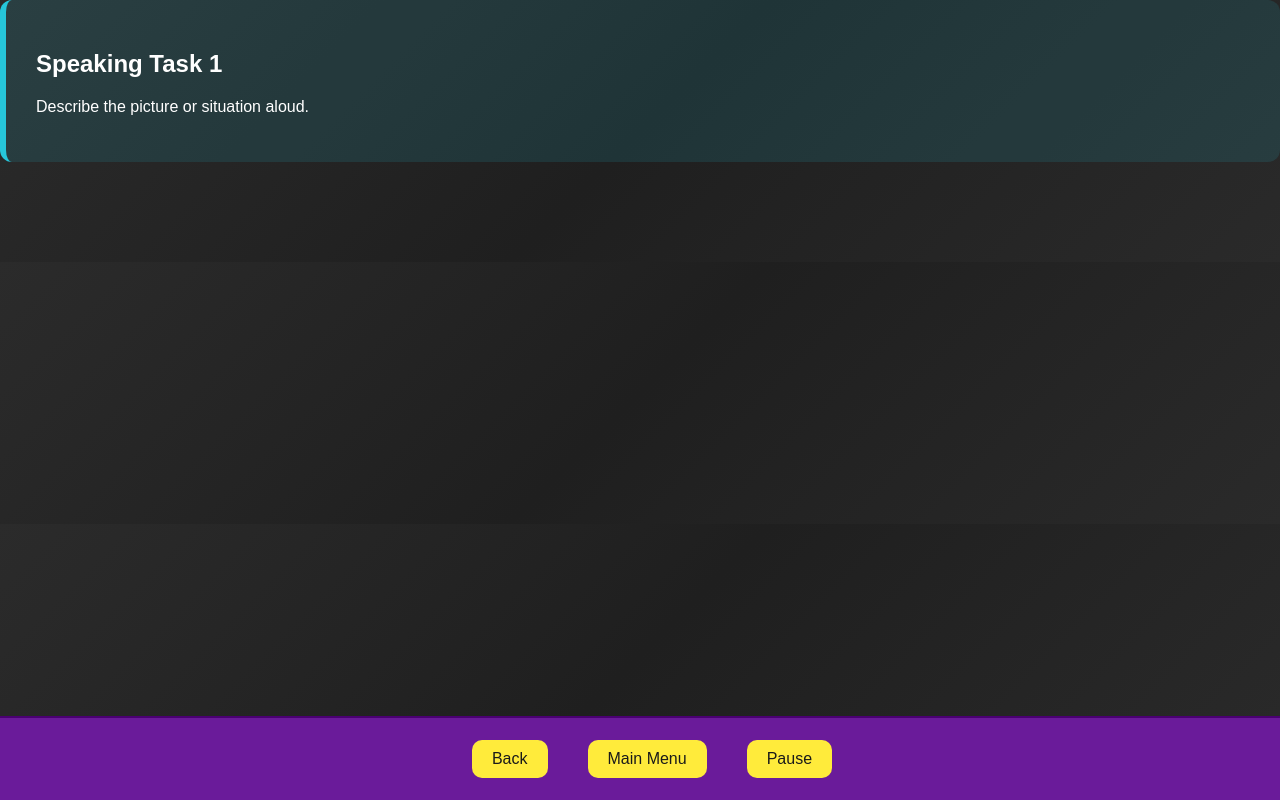
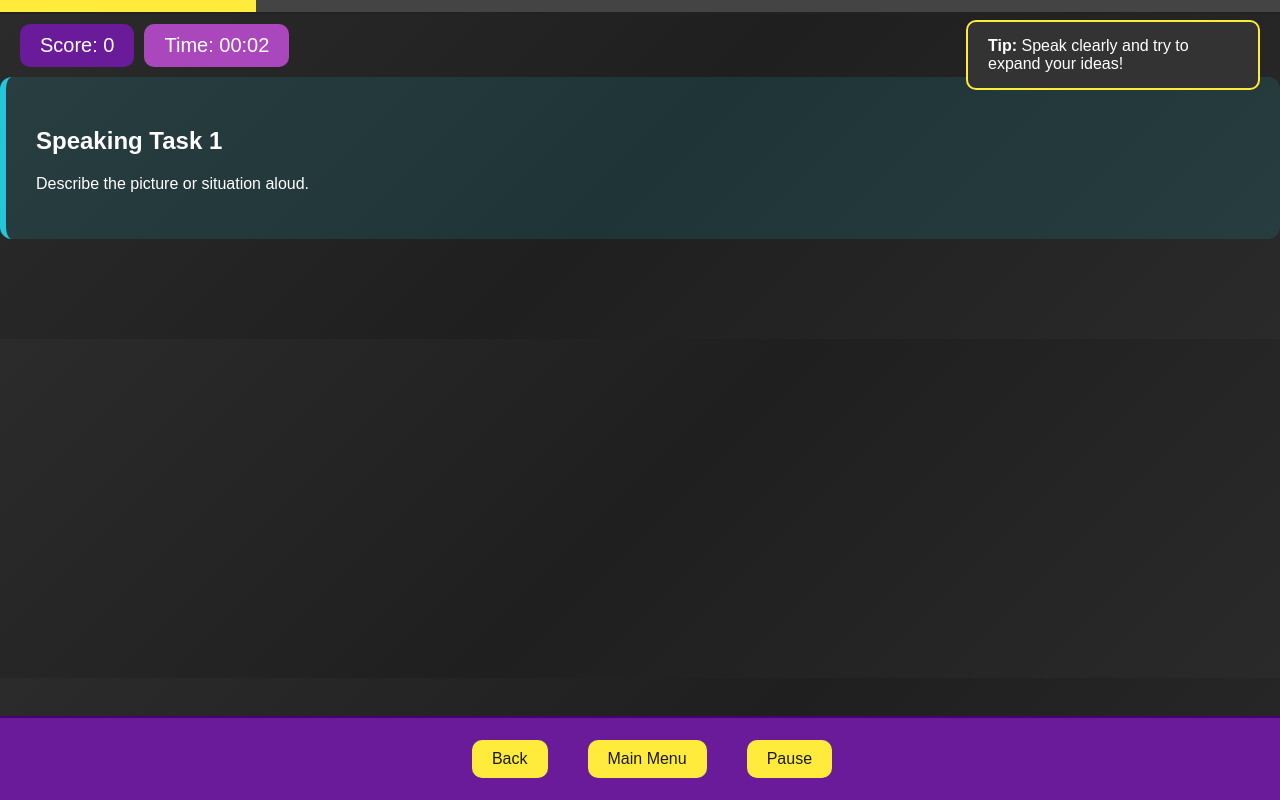
Before and after one commit to LAULAUtonton/GAMIFICATION, a plain HTML site: page stations/speaking.html in a window 1280 px wide. Both pictures are taken after a click on the button "Speaking Task 1". Drawn offline with Linux system fonts and the light colour scheme.

Commit message:
Update speaking.html

```diff
--- a/stations/speaking.html
+++ b/stations/speaking.html
@@ -16,45 +16,14 @@
 }
 
 /* UNIVERSAL ACTIVITY COLORS */
-.ordering-theme {
-    background: #00B0FF20;
-    border-left: 6px solid #00B0FF;
-}
-
-.matching-theme {
-    background: #AB47BC20;
-    border-left: 6px solid #AB47BC;
-}
-
-.trivia-theme {
-    background: #4CAF5020;
-    border-left: 6px solid #4CAF50;
-}
-
-.fill-theme {
-    background: #EF535020;
-    border-left: 6px solid #EF5350;
-}
-
-.builder-theme {
-    background: #FDD83520;
-    border-left: 6px solid #FDD835;
-}
-
-.listen-theme {
-    background: #FFA72620;
-    border-left: 6px solid #FFA726;
-}
-
-.read-theme {
-    background: #5C6BC020;
-    border-left: 6px solid #5C6BC0;
-}
-
-.speak-theme {
-    background: #26C6DA20;
-    border-left: 6px solid #26C6DA;
-}
+.ordering-theme { background: #00B0FF20; border-left: 6px solid #00B0FF; }
+.matching-theme { background: #AB47BC20; border-left: 6px solid #AB47BC; }
+.trivia-theme { background: #4CAF5020; border-left: 6px solid #4CAF50; }
+.fill-theme { background: #EF535020; border-left: 6px solid #EF5350; }
+.builder-theme { background: #FDD83520; border-left: 6px solid #FDD835; }
+.listen-theme { background: #FFA72620; border-left: 6px solid #FFA726; }
+.read-theme { background: #5C6BC020; border-left: 6px solid #5C6BC0; }
+.speak-theme { background: #26C6DA20; border-left: 6px solid #26C6DA; }
 
 /* FIXED BOTTOM BAR — PURPLE */
 .fixed-bar {
@@ -82,11 +51,7 @@
     cursor: pointer;
     font-size: 16px;
 }
-
-.bar-btn:hover {
-    background: #FBC02D;
-    color: black;
-}
+.bar-btn:hover { background: #FBC02D; color: black; }
 
 /* GENERAL LAYOUT */
 .screen {
@@ -94,15 +59,11 @@
     padding: 30px;
     margin-bottom: 100px;
     border-radius: 12px;
-    color: white;
 }
-
 #main {
     padding: 30px;
     margin-bottom: 100px;
-    color: white;
 }
-
 button {
     padding: 12px 20px;
     margin: 10px;
@@ -113,16 +74,84 @@
     font-size: 18px;
     color: black;
 }
+button:hover { background: #0288D1; color: white; }
 
-button:hover {
-    background: #0288D1;
+/* ========================= */
+/* UNIVERSAL HUD CSS */
+/* ========================= */
+
+#progress-container {
+    width: 100%;
+    height: 12px;
+    background: #444;
+    border-bottom: 2px solid #222;
+}
+#progress-bar {
+    width: 0%;
+    height: 100%;
+    background: #FFEB3B;
+    transition: width 0.4s ease;
+}
+
+#hud-row {
+    display: flex;
+    gap: 10px;
+    padding: 10px 20px;
+}
+
+#score-box {
+    padding: 10px 20px;
+    font-size: 20px;
+    background: #6A1B9A;
+    border-radius: 10px;
+}
+
+#timer-box {
+    padding: 10px 20px;
+    font-size: 20px;
+    background: #AB47BC;
+    border-radius: 10px;
+}
+
+#tip-box {
+    position: fixed;
+    top: 20px;
+    right: 20px;
+    background: #333;
+    padding: 15px 20px;
+    border-radius: 10px;
+    border: 2px solid #FFEB3B;
+    font-size: 16px;
+    max-width: 250px;
     color: white;
+    z-index: 9999;
 }
 
 </style>
 </head>
 
 <body>
+
+<!-- ========================= -->
+<!-- UNIVERSAL HUD BLOCK -->
+<!-- ========================= -->
+
+<div id="progress-container">
+    <div id="progress-bar"></div>
+</div>
+
+<div id="hud-row">
+    <div id="score-box">Score: <span id="score">0</span></div>
+    <div id="timer-box">Time: <span id="timer">00:00</span></div>
+</div>
+
+<div id="tip-box">
+    <strong>Tip:</strong> <span id="tip-text">Choose a speaking task to begin!</span>
+</div>
+
+<!-- ========================= -->
+<!-- END HUD BLOCK -->
+<!-- ========================= -->
 
 <!-- FIXED BOTTOM BAR -->
 <div class="fixed-bar">
@@ -159,14 +188,59 @@
 
 <script>
 
+/* SCREEN NAVIGATION */
 function openScreen(id) {
     document.querySelectorAll('.screen, #main').forEach(s => s.style.display = 'none');
     document.getElementById(id).style.display = 'block';
+
+    setTip("Speak clearly and try to expand your ideas!");
+    startTimer();
+    setProgress(20);
 }
 
 function goBack() {
     document.querySelectorAll('.screen').forEach(s => s.style.display = 'none');
     document.getElementById('main').style.display = 'block';
+
+    stopTimer();
+    setTip("Choose a speaking task to begin!");
+    setProgress(0);
+}
+
+/* ========================= */
+/* UNIVERSAL HUD JS */
+/* ========================= */
+
+function setProgress(percent) {
+    document.getElementById("progress-bar").style.width = percent + "%";
+}
+
+let score = 0;
+function addScore(points) {
+    score += points;
+    document.getElementById("score").textContent = score;
+}
+
+let time = 0;
+let timerInterval;
+
+function startTimer() {
+    stopTimer();
+    time = 0;
+    timerInterval = setInterval(() => {
+        time++;
+        let minutes = String(Math.floor(time / 60)).padStart(2, '0');
+        let seconds = String(time % 60).padStart(2, '0');
+        document.getElementById("timer").textContent = `${minutes}:${seconds}`;
+    }, 1000);
+}
+
+function stopTimer() {
+    clearInterval(timerInterval);
+}
+
+function setTip(text) {
+    document.getElementById("tip-text").textContent = text;
 }
 
 </script>
```
